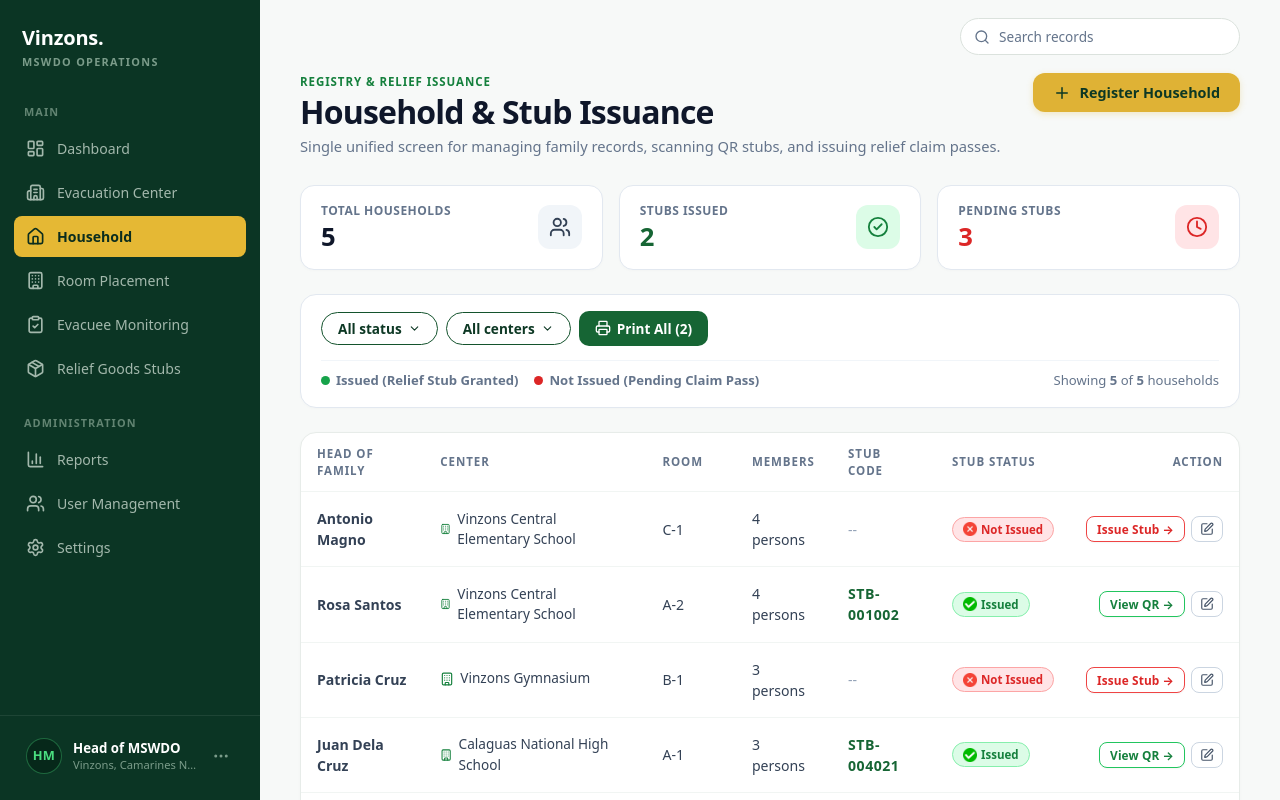
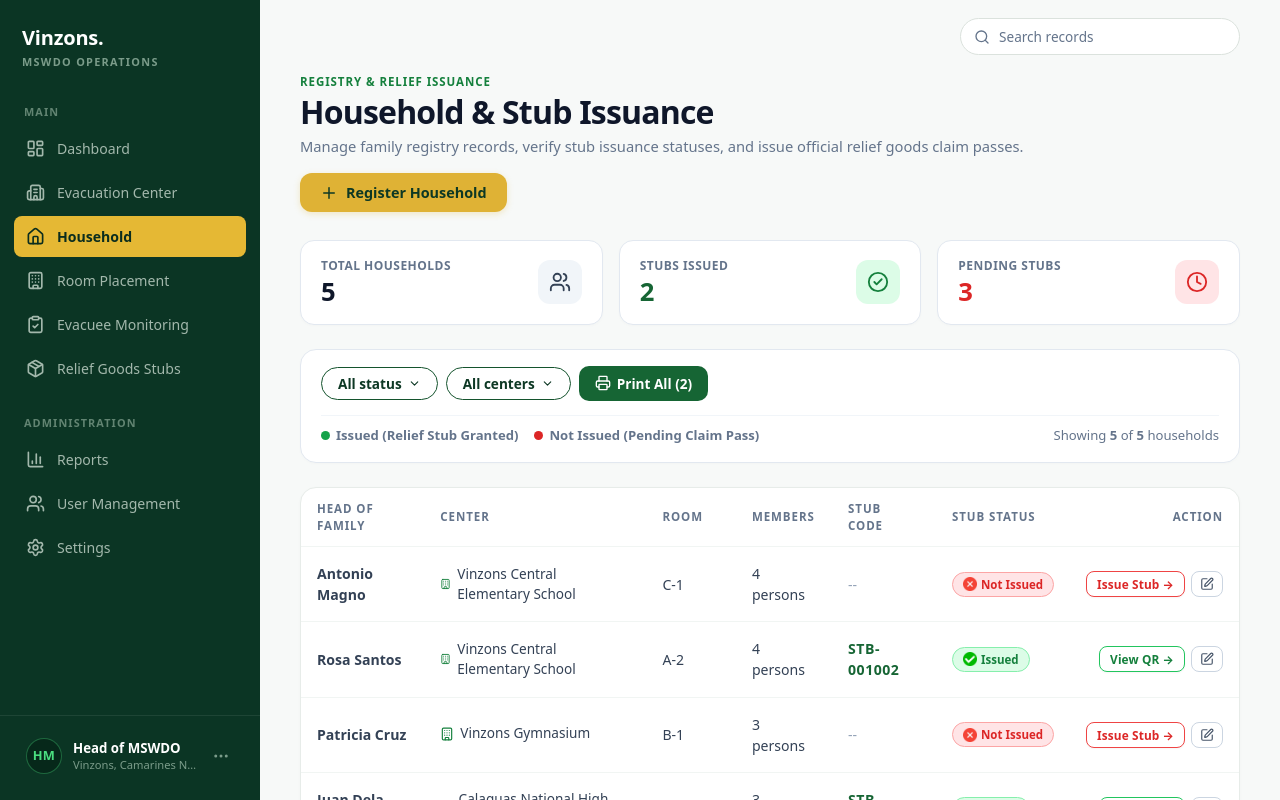
Before and after one commit to shironxiao/mswdo-vinzons, a React (Vite) app: page /admin/household in a window 1280 px wide. Shown: the top 800 px of the page. Built offline with nearby package versions, Linux system fonts and the light colour scheme.

Commit message:
descriptio nand spell

```diff
--- a/src/pages/Admin/Household.jsx
+++ b/src/pages/Admin/Household.jsx
@@ -654,7 +654,7 @@ export default function Household() {
           <span className="vin-admin-hh-eyebrow">REGISTRY &amp; RELIEF ISSUANCE</span>
           <h1 className="vin-admin-hh-title">Household &amp; Stub Issuance</h1>
           <p className="vin-admin-hh-desc">
-            Single unified screen for managing family records, scanning QR stubs, and issuing relief claim passes.
+            Manage family registry records, verify stub issuance statuses, and issue official relief goods claim passes.
           </p>
         </div>
 
--- a/src/pages/Mobile/MobileMonitor.jsx
+++ b/src/pages/Mobile/MobileMonitor.jsx
@@ -200,7 +200,7 @@ export default function MobileMonitor() {
         )}
 
         <span style={{ marginLeft: 'auto', fontSize: '.78rem', color: '#64748b' }}>
-          {filtered.length} family{filtered.length !== 1 ? 'ies' : ''}
+          {filtered.length} {filtered.length === 1 ? 'family' : 'families'}
         </span>
       </div>
 
```
